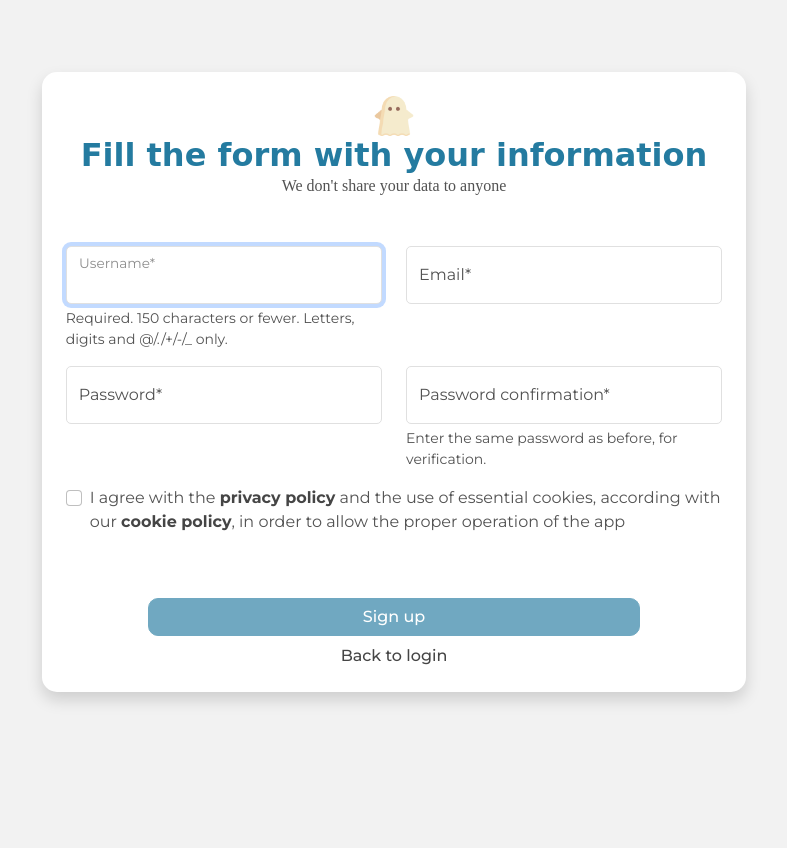
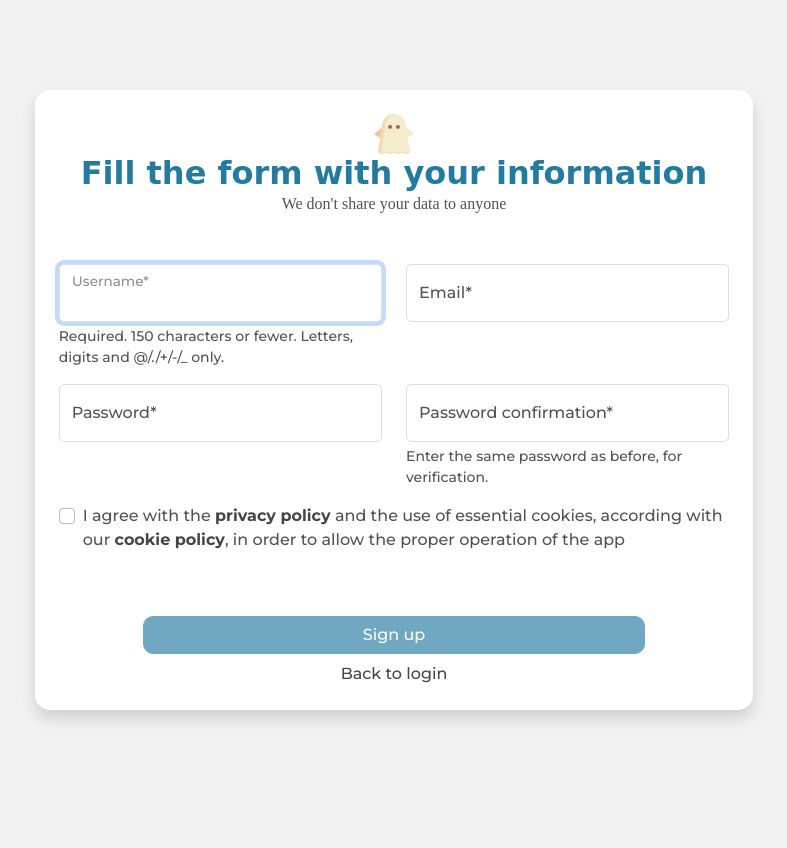
Before and after one commit to mattiolato98/ghost, a Django app: page /user/registration in a window 1280 px wide. Shown: the whole page, without its empty margins (234-1021 px from the left). After the commit the page ends 721 px from the top, so only its background shows below. Run offline with Django 4.2, Linux system fonts and the light colour scheme; some libraries are stand-ins or nearby versions; some web fonts are replaced.

Commit message:
user_management, templates, base_signin.html: added extra_css block

```diff
--- a/django-app/user_management/templates/registration/base_signin.html
+++ b/django-app/user_management/templates/registration/base_signin.html
@@ -2,12 +2,12 @@
 {% load crispy_forms_tags %}
 {% load static %}
 
-{#{% block extra_css %}#}
-{#    <link rel="stylesheet" href="{% static 'css/signin.css' %}">#}
-{#{% endblock %}#}
+{% block extra_css %}
+    <link rel="stylesheet" href="{% static 'css/signin.css' %}">
+{% endblock %}
 
 {% block content %}
-    <div class="row h-100 w-100 ml-0 mt-5 p-4 justify-content-center">
+    <div class="row h-100 w-100 ml-0 p-4 justify-content-center">
         <div class="site-box p-4 bg-white col-12 col-lg-7 d-flex align-items-center justify-content-center shadow">
             <div id="signing-form">
                 <div class="mb-5 d-flex flex-column align-items-center">
```
